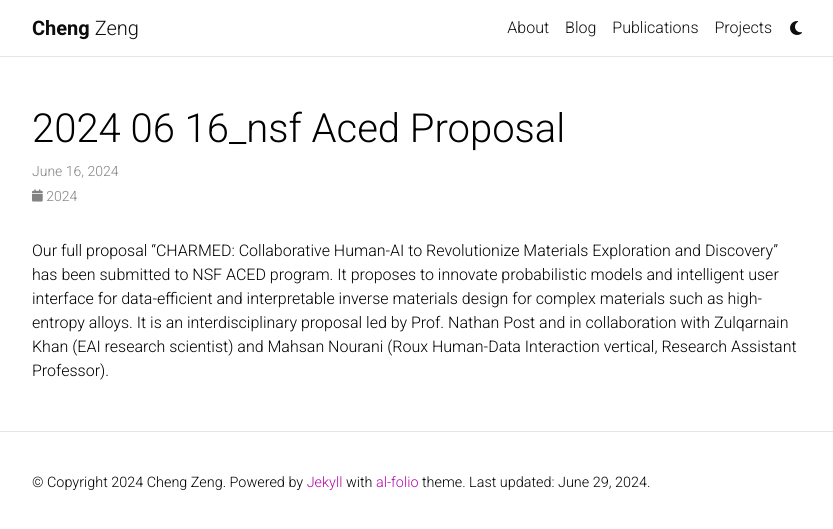
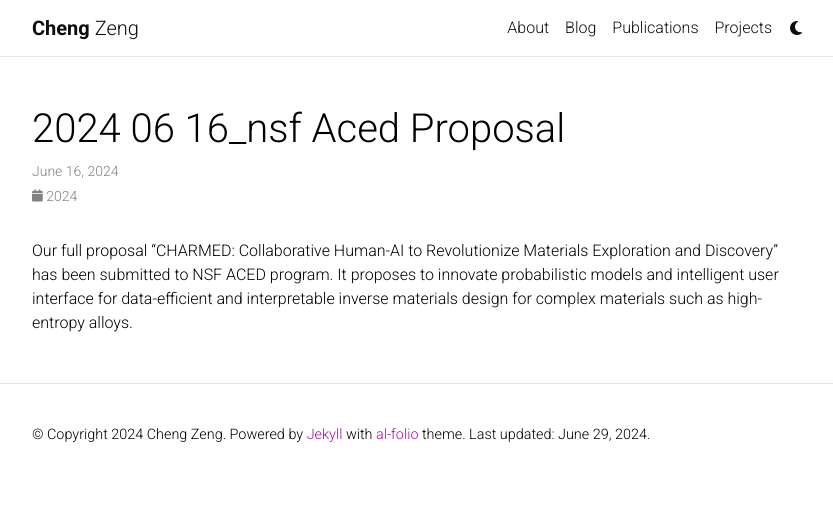
Before and after one commit to cengc13/website, a Jekyll site: the page built from _news/2024-06-16_nsf-aced-proposal.md, in a window 1280 px wide. Shown: the top 529 px of the page, without its empty margins (223-1056 px from the left). Built offline with Jekyll 4.4.1, drawn with Linux system fonts in a browser that asks for light colours; comment, search, counter and statistics services are not loaded; a style sheet for code colours, icons or effects is not loaded.

Commit message:
edit proposal news

```diff
--- a/_news/2024-06-16_nsf-aced-proposal.md
+++ b/_news/2024-06-16_nsf-aced-proposal.md
@@ -5,4 +5,4 @@
 related_posts: false
 ---
 
-Our full proposal "CHARMED: Collaborative Human-AI to Revolutionize Materials Exploration and Discovery" has been submitted to NSF ACED program. It proposes to innovate probabilistic models and intelligent user interface for data-efficient and interpretable inverse materials design for complex materials such as high-entropy alloys. It is an interdisciplinary proposal led by Prof. Nathan Post and in collaboration with Zulqarnain Khan (EAI research scientist) and Mahsan Nourani (Roux Human-Data Interaction vertical, Research Assistant Professor).
+Our full proposal "CHARMED: Collaborative Human-AI to Revolutionize Materials Exploration and Discovery" has been submitted to NSF ACED program. It proposes to innovate probabilistic models and intelligent user interface for data-efficient and interpretable inverse materials design for complex materials such as high-entropy alloys.
```
